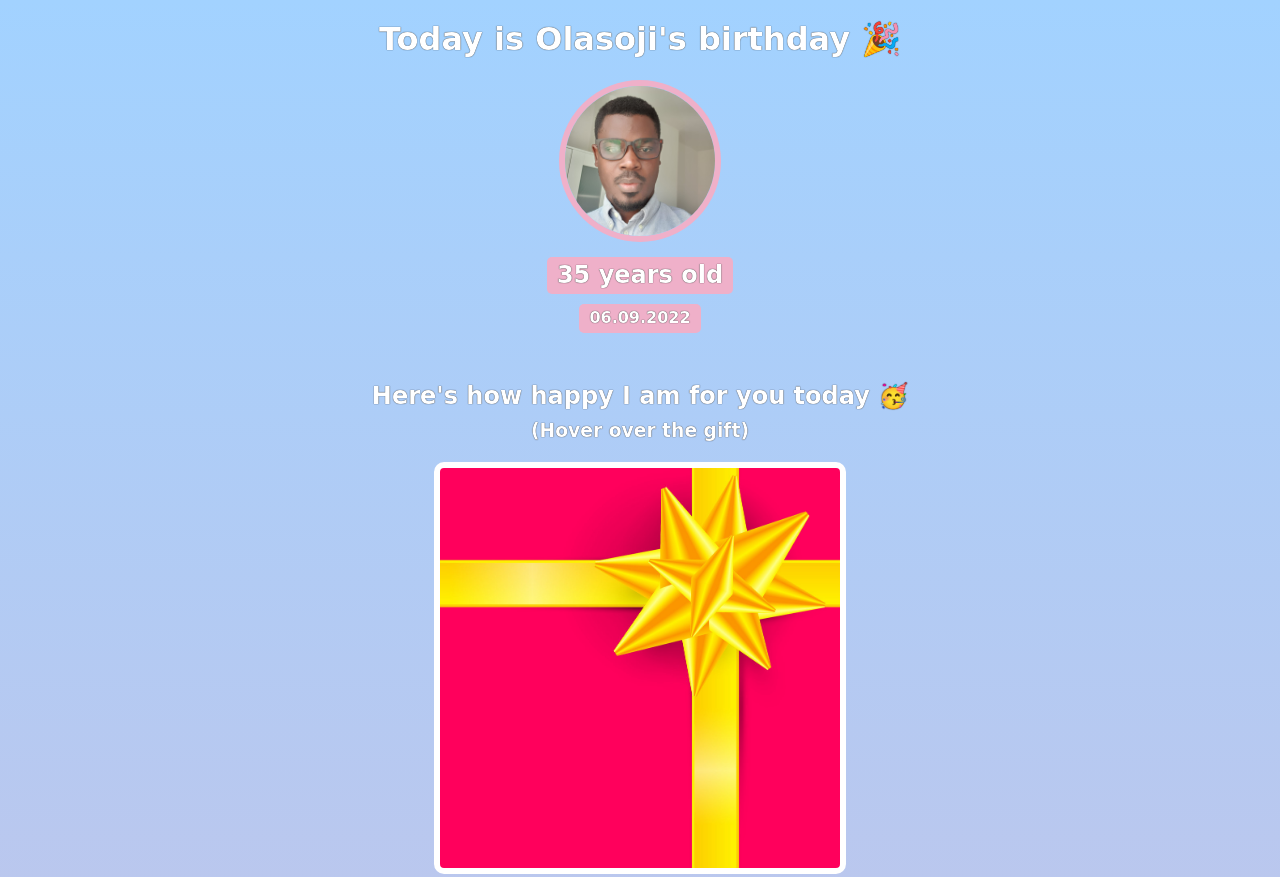
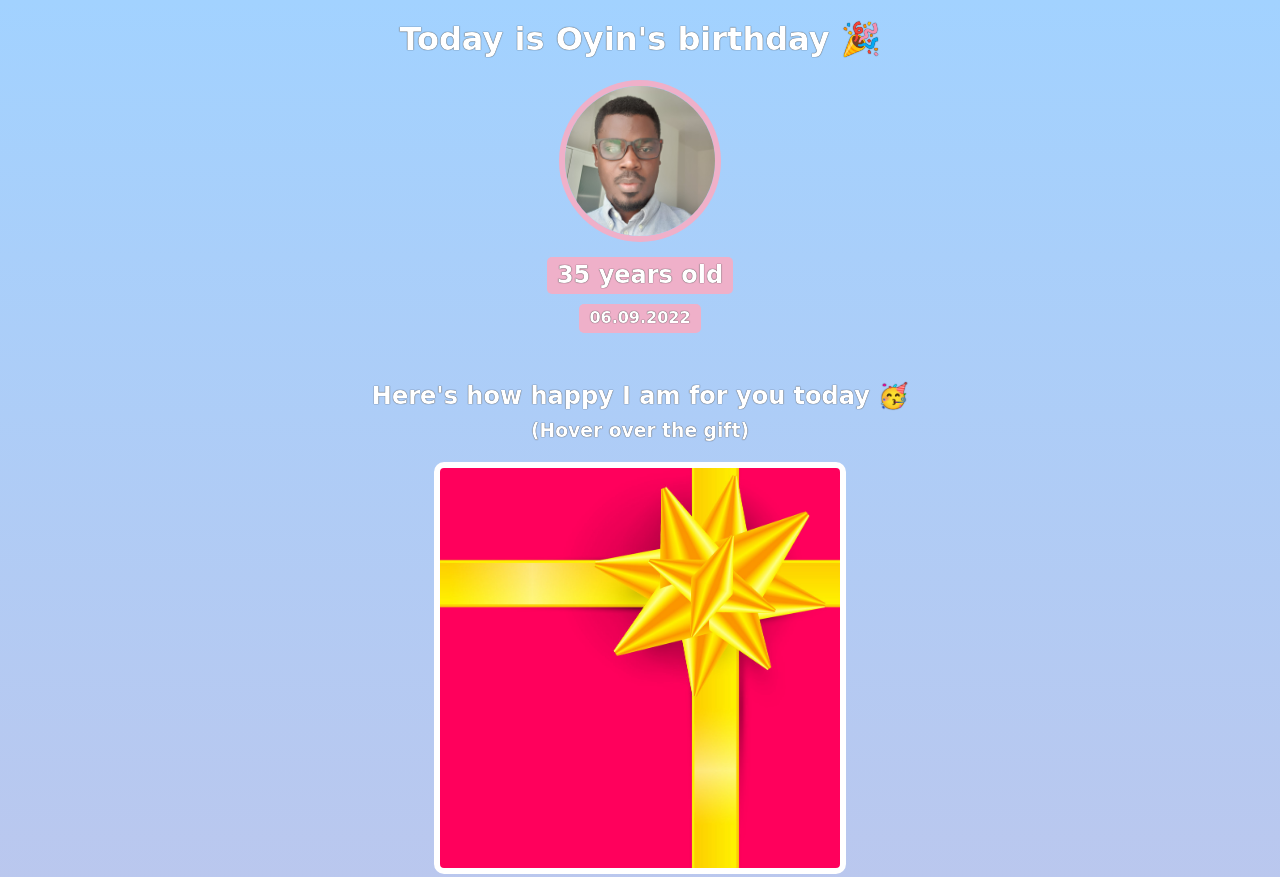
Before and after one commit to oyindamola11/birthday-gift-site, a website built with Vite: page index.html in a window 1280 px wide. Shown: the top 877 px of the page. Built offline with nearby package versions, Linux system fonts and the light colour scheme; a web font is replaced by a local one.

Commit message:
change the name to Oyin

```diff
--- a/index.html
+++ b/index.html
@@ -7,7 +7,7 @@
     </head>
     <body>
         <div id="header">
-            <h1>Today is Olasoji's birthday 🎉</h1>
+            <h1>Today is Oyin's birthday 🎉</h1>
             <img id="bff-img" src="images/Olasoji.jpeg">
             <h2 id="bday-age">35 years old</h2>
             <h4 id="bday-date">06.09.2022</h4>
```
